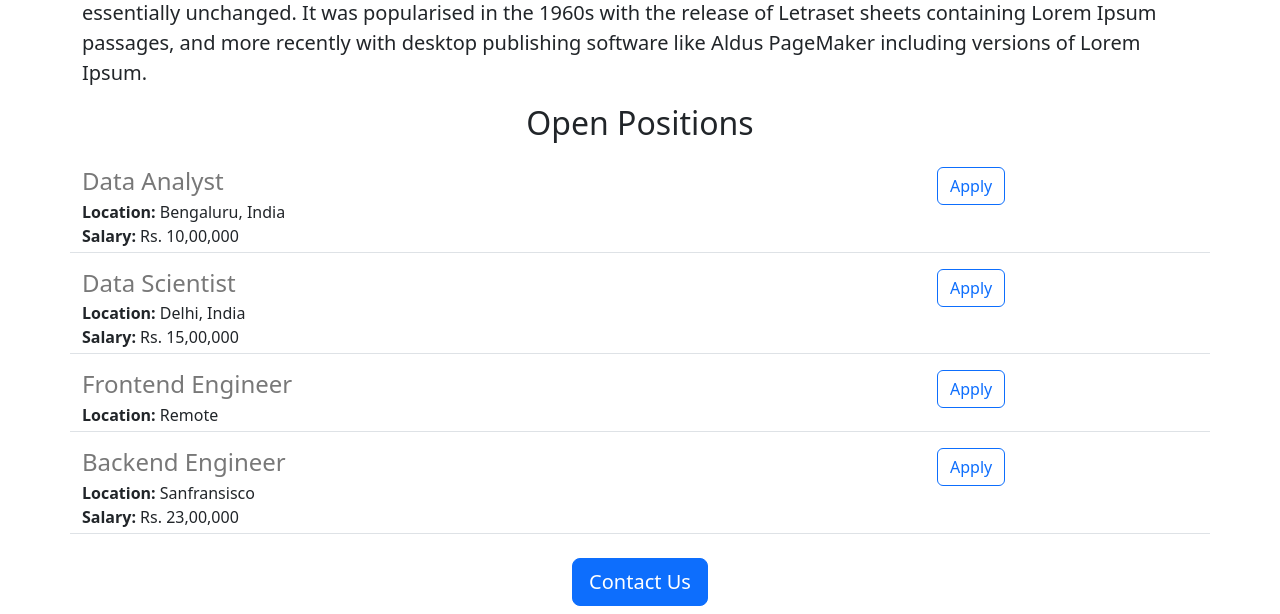
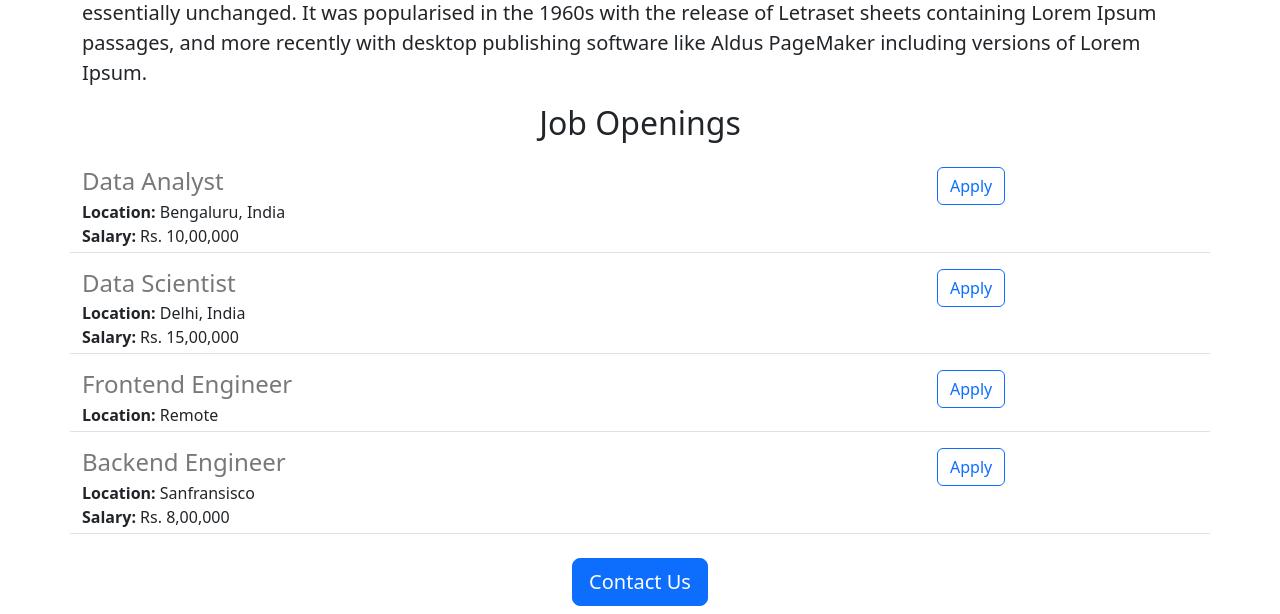
Before and after one commit to FATIMa-khan8858/jovian-careers, a Flask app: page / in a window 1280 px wide. Shown: the part 986-1600 px from the top of the page. Run offline with Flask 3, Linux system fonts and the light colour scheme.

Commit message:
changes in html file

```diff
--- a/app.py
+++ b/app.py
@@ -24,7 +24,7 @@ JOBS = [
     'id': 4,
     'title': 'Backend Engineer',
     'location': 'Sanfransisco',
-    'salary': 'Rs. 23,00,000'
+    'salary': 'Rs. 8,00,000'
   }
 ]
 
--- a/templates/home.html
+++ b/templates/home.html
@@ -42,7 +42,7 @@
         <h2 class = 'text-center mt-2 mb-4'>About Jovians</h2>
         <p class = "lead">Lorem Ipsum is simply dummy text of the printing and typesetting industry. Lorem Ipsum has been the industry's standard dummy             text ever since the 1500s, when an unknown printer took a galley of type and scrambled it to make a type specimen book. It               has survived not only five centuries, but also the leap into electronic typesetting, remaining essentially unchanged. It was             popularised in the 1960s with the release of Letraset sheets containing Lorem Ipsum passages, and more recently with desktop             publishing software like Aldus PageMaker including versions of Lorem Ipsum.</p>
       </body>
-    <h2 class="text-center mt-2 mb-4">Open Positions</h2>
+    <h2 class="text-center mt-2 mb-4">Job Openings</h2>
     <div>{% for job in jobs %}
       {% include 'jobitem.html' %}
 
```
